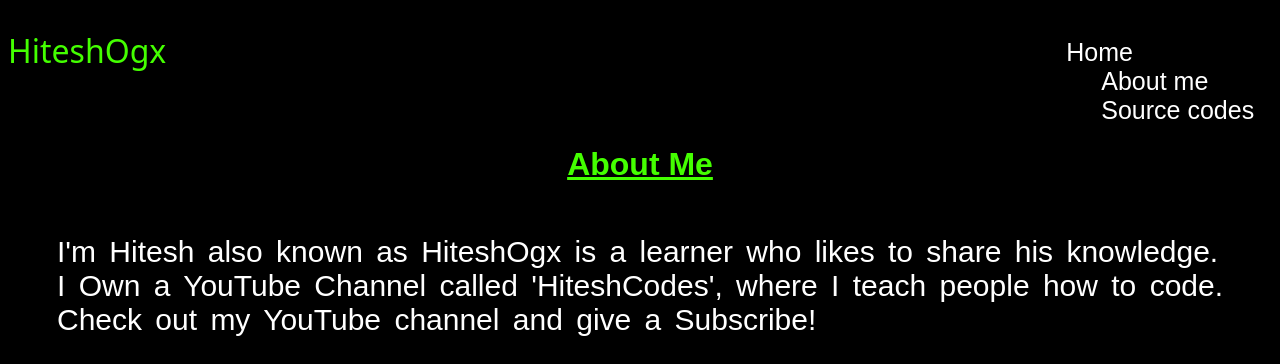
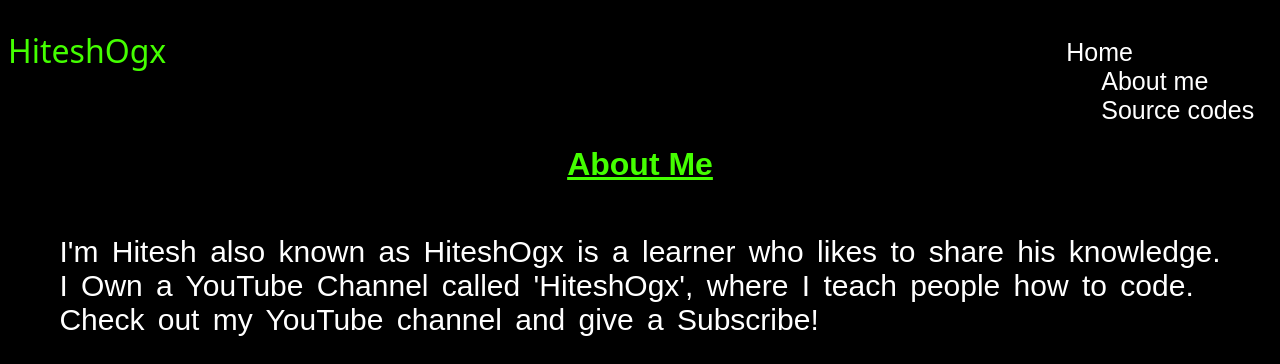
Before and after one commit to hiteshogx/hiteshogx, a plain HTML site: page aboutme.html in a window 1280 px wide. Shown: the top 364 px of the page. Drawn offline with Linux system fonts and the light colour scheme.

Commit message:
Update aboutme.html

```diff
--- a/aboutme.html
+++ b/aboutme.html
@@ -17,7 +17,7 @@
         </div>
     </div>
     <h1 class="titleaboutme">About Me</h1>
-    <p class="aboutmepara">I'm Hitesh also known as HiteshOgx is a learner who likes to share his knowledge. <br> I Own a YouTube Channel called 'HiteshCodes', where I teach people how to code. <br> Check out my YouTube channel and give a Subscribe!</p>
+    <p class="aboutmepara">I'm Hitesh also known as HiteshOgx is a learner who likes to share his knowledge. <br> I Own a YouTube Channel called 'HiteshOgx', where I teach people how to code. <br> Check out my YouTube channel and give a Subscribe!</p>
     <div class="wrapper">
         <a href="https://www.youtube.com/@Hitesh-Codes" target="_blank" class="icon youtube">
             <div class="tooltip">
```
